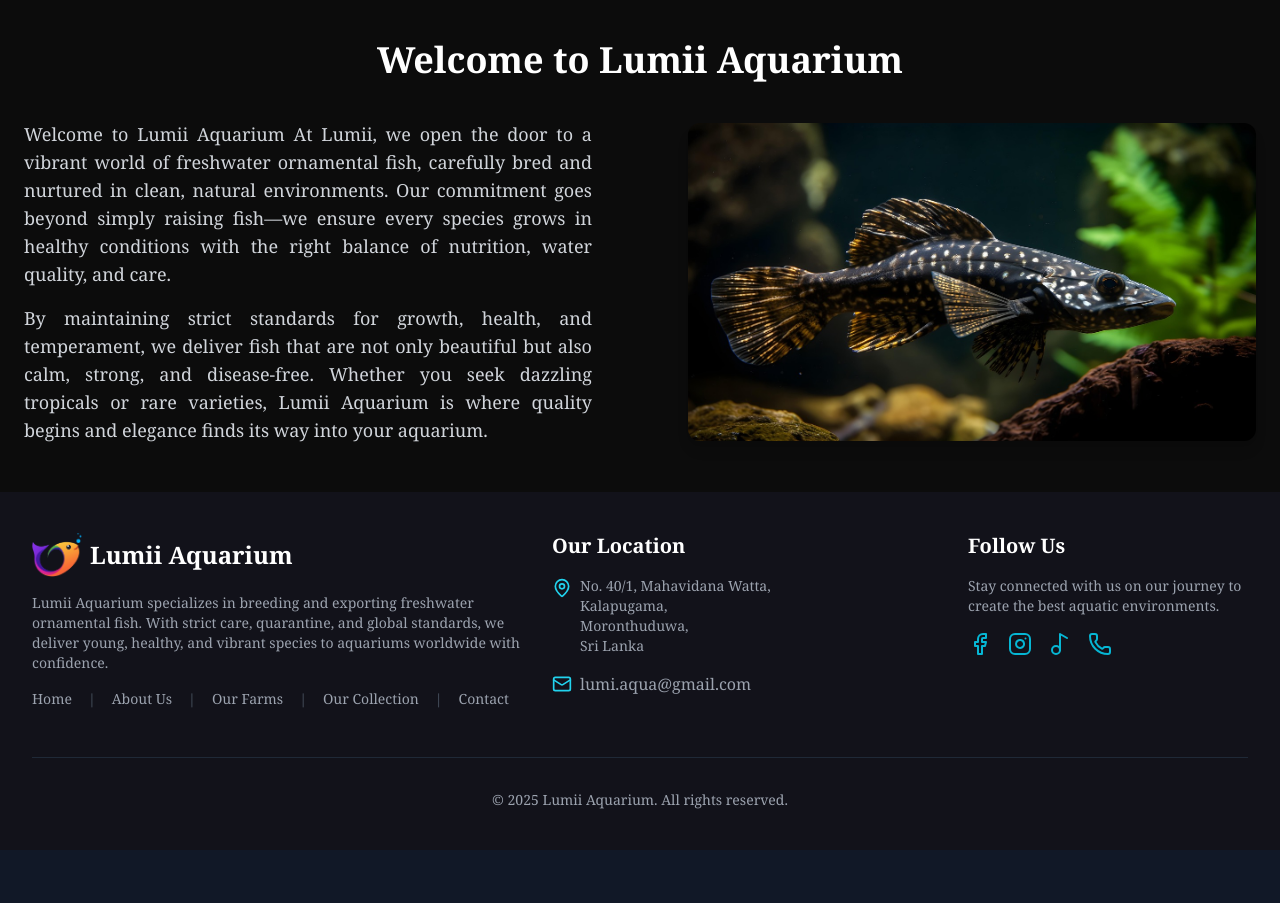
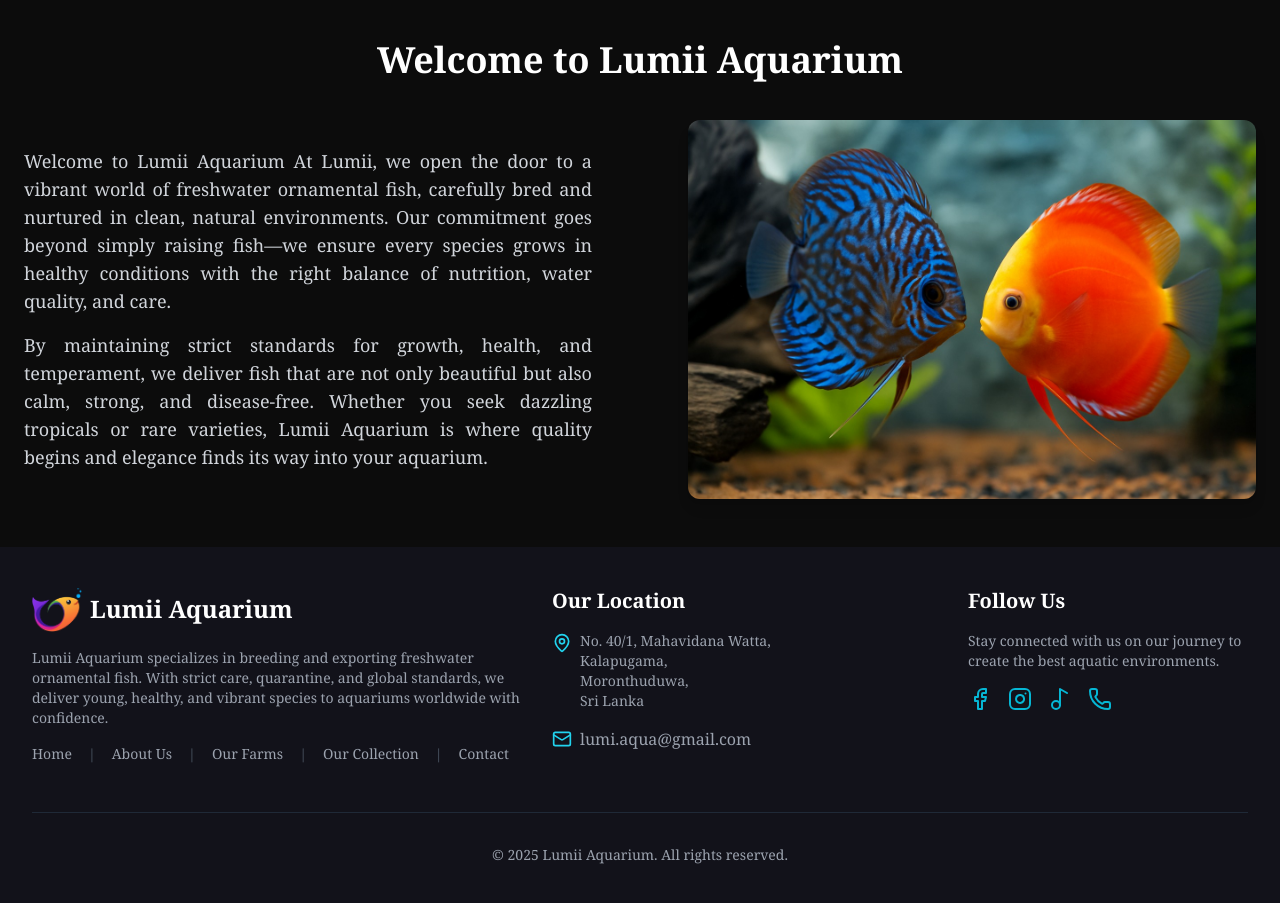
Before and after one commit to aquariumlumii/Lumii, a Next.js app: page / in a window 1280 px wide. Shown: the part 800-1703 px from the top of the page. Before the commit the page ends 1650 px from the top, so only its background shows below. Built offline with nearby package versions, Linux system fonts and the light colour scheme.

Commit message:
Minor changes

```diff
--- a/src/app/page.tsx
+++ b/src/app/page.tsx
@@ -179,7 +179,7 @@ const HomePage = () => {
                               </div>
                               <div className="lg:w-1/2">
                                 <Image
-                                  src="/images/catfish.jpg"
+                                  src="/images/twofish.jpg"
                                   alt="Our Story"
                                   width={600}
                                   height={400}
--- a/src/components/HeroCarousel.tsx
+++ b/src/components/HeroCarousel.tsx
@@ -198,8 +198,8 @@ const slides = [
   },
     {
     id: 3,
-    bg: "/images/bg 5.jpg",
-    fg: "/images/fg 11.png",
+    bg: "/images/bg 7.jpg",
+    // fg: "/images/fg 11.png",
     title: "Where Quality Reaches the World",
     text: "Exporting premium ornamental fish, raised with care in Sri Lanka, ready to bring color and elegance to aquariums everywhere.",
     button: "View Collection",
```
Also changed, not shown: public/images/bg 7.jpg (added), public/images/twofish.jpg (added).
